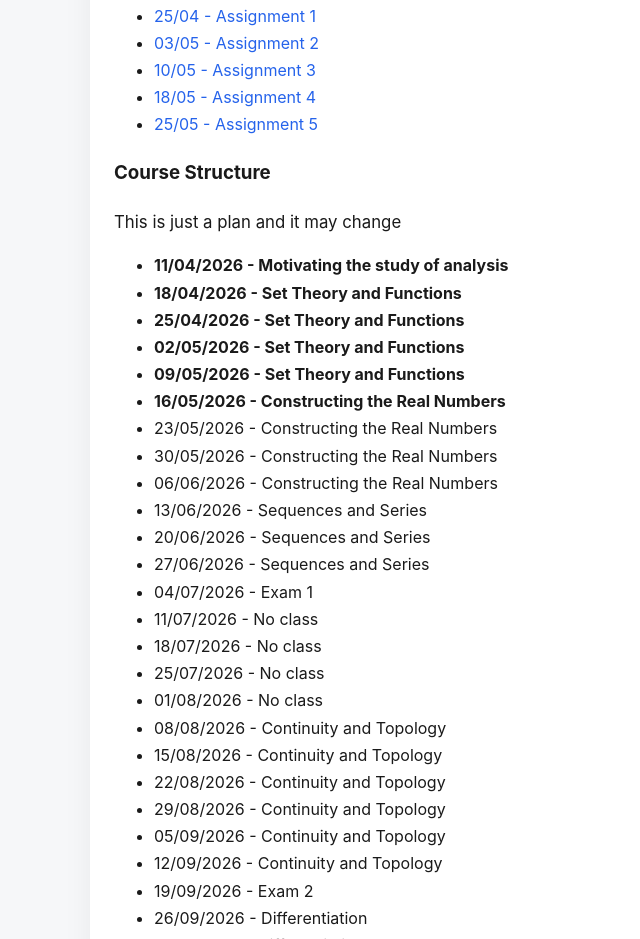
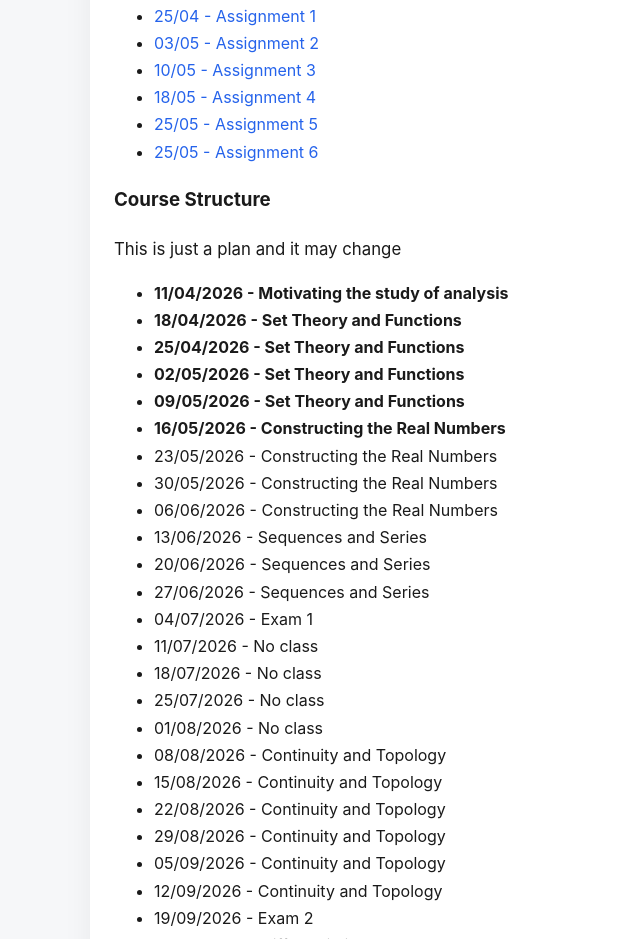
Before and after one commit to arthurzaneti/arthurzaneti.github.io, a plain HTML site: page teaching/real_analysis_for_high_schoolers.html in a window 1280 px wide. Shown: the part 798-1737 px from the top of the page, without its empty margins (0-640 px from the left). Drawn offline with nearby package versions, Linux system fonts and the light colour scheme.

Commit message:
assignment 6

```diff
--- a/teaching/real_analysis_for_high_schoolers.html
+++ b/teaching/real_analysis_for_high_schoolers.html
@@ -50,6 +50,7 @@ The date refers to the assignment's due date
   <li><a href = "../course_files/Lista3_RAFHS.pdf">10/05 - Assignment 3</a></li>
   <li><a href = "../course_files/Lista4_RAFHS.pdf">18/05 - Assignment 4</a></li>
   <li><a href = "../course_files/Lista5_RAFHS.pdf">25/05 - Assignment 5</a></li>
+  <li><a href = "../course_files/Lista6_RAFHS.pdf">25/05 - Assignment 6</a></li>
 </ul>
     <h3>Course Structure</h3>
 
```
Also changed, not shown: 1 other file.
